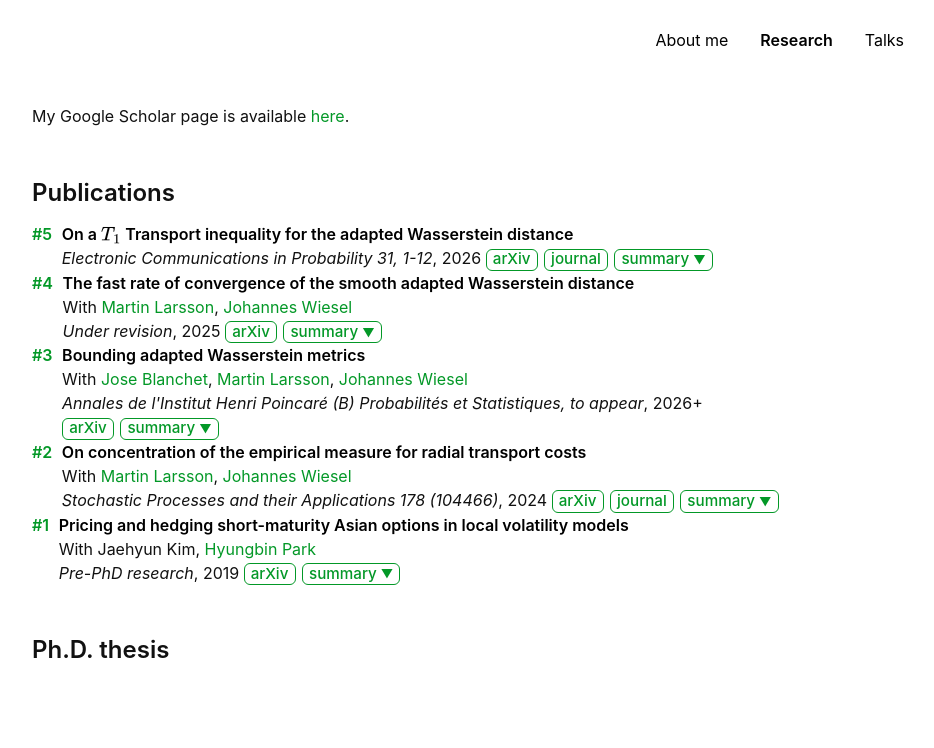
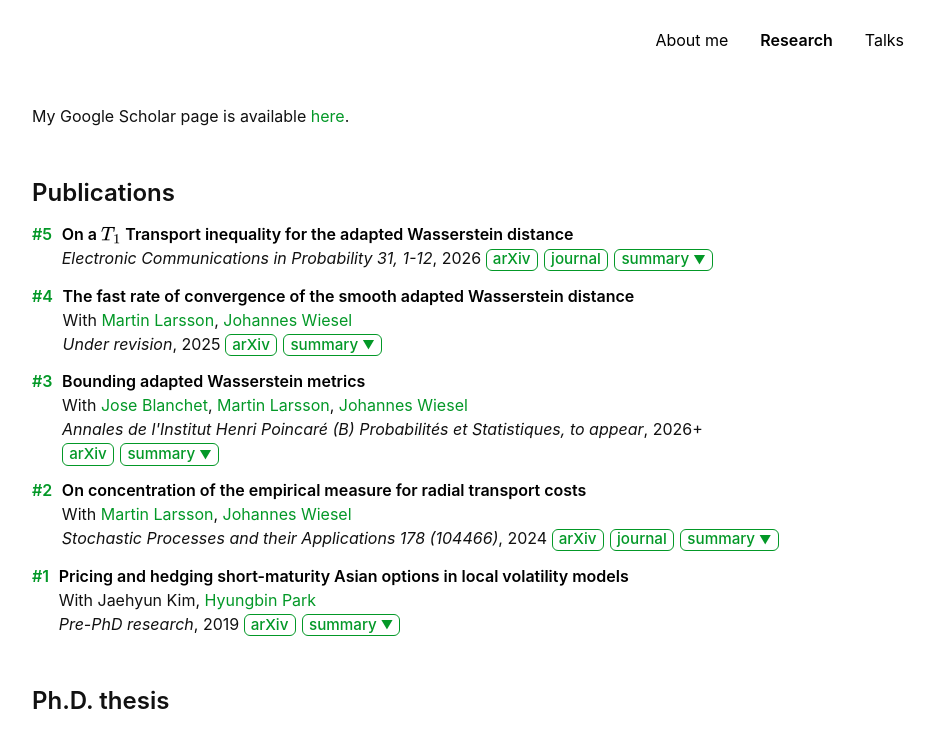
Before and after one commit to Jonghwap/Jonghwap.github.io, a Jekyll site: the page built from research.md, in a window 1280 px wide. Shown: the top 748 px of the page, without its empty margins (208-1142 px from the left). Built offline with Jekyll 4.4.1, drawn with Linux system fonts in a browser that asks for light colours; a style sheet for code colours, icons or effects is not loaded.

Commit message:
Update minimal-light-no-dark-mode.scss

```diff
--- a/_sass/minimal-light-no-dark-mode.scss
+++ b/_sass/minimal-light-no-dark-mode.scss
@@ -255,6 +255,11 @@ a:hover {
   display: flex;
   gap: 0.6rem;
 }
+
+.publication-entry + .publication-entry {
+  margin-top: 0.8rem;
+}
+
 
 .publication-rank {
   color: #039827;
```
